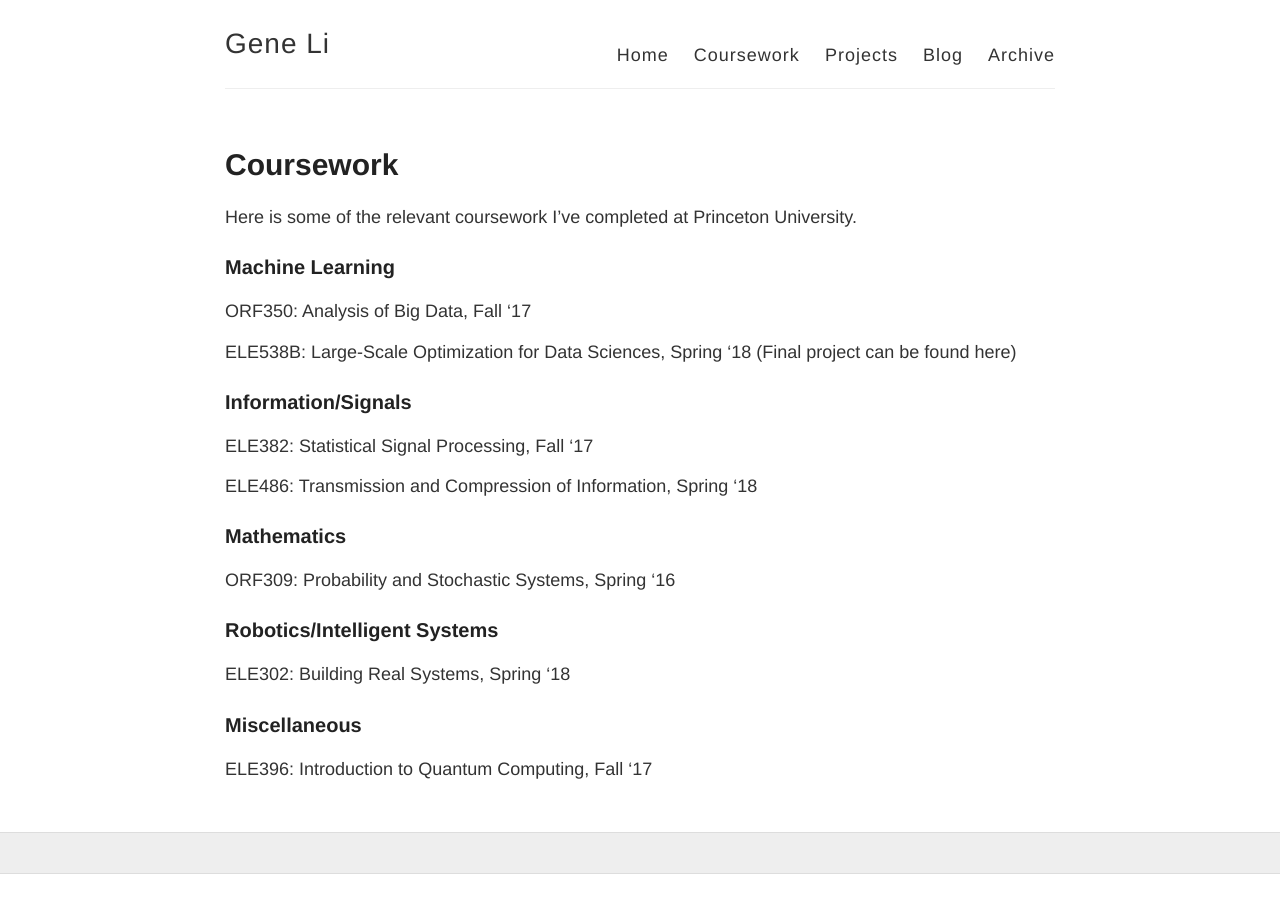
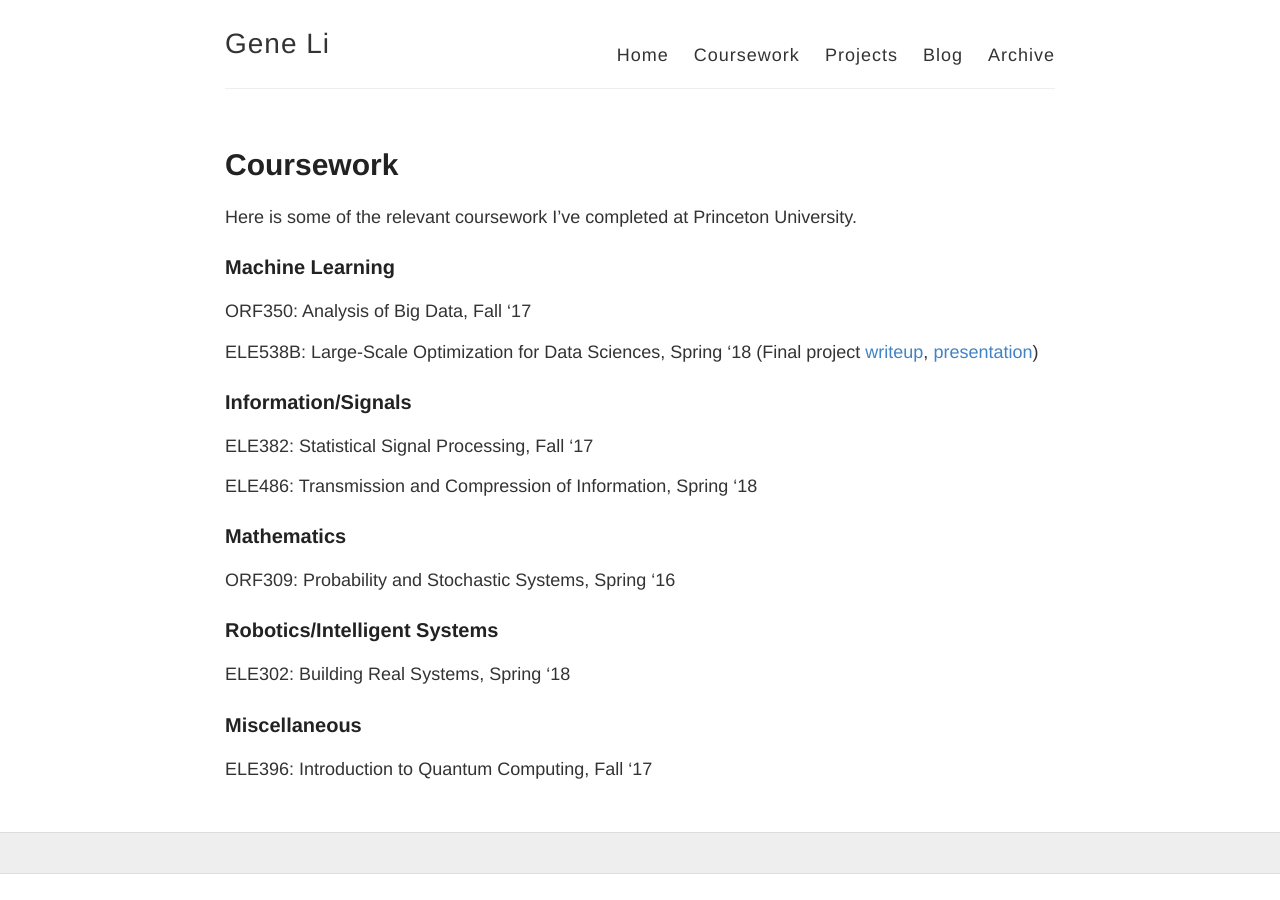
Before and after one commit to houcharlie/GXLI97.github.io, a Jekyll site: the page built from coursework.md, in a window 1280 px wide. Built offline with Jekyll 4.4.1, drawn with Linux system fonts in a browser that asks for light colours.

Commit message:
added writeups

```diff
--- a/coursework.md
+++ b/coursework.md
@@ -10,7 +10,7 @@ Here is some of the relevant coursework I've completed at Princeton University.
 
 ORF350: Analysis of Big Data, Fall '17
 
-ELE538B: Large-Scale Optimization for Data Sciences, Spring '18 (Final project can be found here)
+ELE538B: Large-Scale Optimization for Data Sciences, Spring '18 (Final project [writeup][1], [presentation][2])
 
 
 ### Information/Signals
@@ -30,3 +30,6 @@ ELE302: Building Real Systems, Spring '18
 ### Miscellaneous
 
 ELE396: Introduction to Quantum Computing, Fall '17
+
+[1]: {{site.url}}/pdfs/gxli_literature_review.pdf
+[2]: {{site.url}}/pdfs/gxli_literature_review_presentation.pdf
```
Also changed, not shown: 2 other files.
